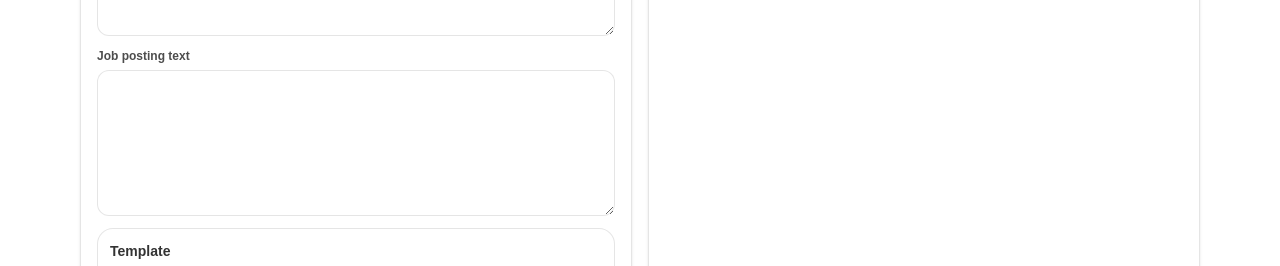
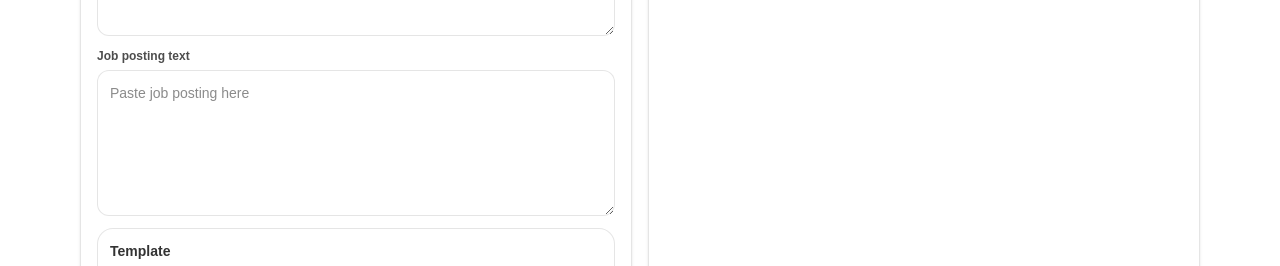
Before and after one commit to KingCarni/Resume-MVP, a Next.js app: page /resume in a window 1280 px wide. Shown: the part 488-754 px from the top of the page. Built offline with nearby package versions, Linux system fonts and the light colour scheme.

Commit message:
Add debug text to Job Posting

```diff
--- a/src/components/CoverLetterGenerator.tsx
+++ b/src/components/CoverLetterGenerator.tsx
@@ -1579,6 +1579,7 @@ export default function CoverLetterGenerator() {
                 value={jobText}
                 onChange={(e) => setJobText(e.target.value)}
                 rows={8}
+                placeholder="Paste job posting here"
                 className="w-full rounded-xl border border-black/10 bg-white p-3 text-sm outline-none focus:border-black/20 dark:border-white/10 dark:bg-black/20 dark:focus:border-white/20"
               />
             </label>
--- a/src/components/ResumeMvp/index.tsx
+++ b/src/components/ResumeMvp/index.tsx
@@ -2776,6 +2776,7 @@ export default function ResumeMvp() {
                 value={jobText}
                 onChange={(e) => setJobText(e.target.value)}
                 rows={6}
+                placeholder="Paste job posting here"
                 className="w-full rounded-xl border border-black/10 bg-white p-3 text-sm outline-none focus:border-black/20 dark:border-white/10 dark:bg-black/20 dark:focus:border-white/20"
               />
             </label>
```
